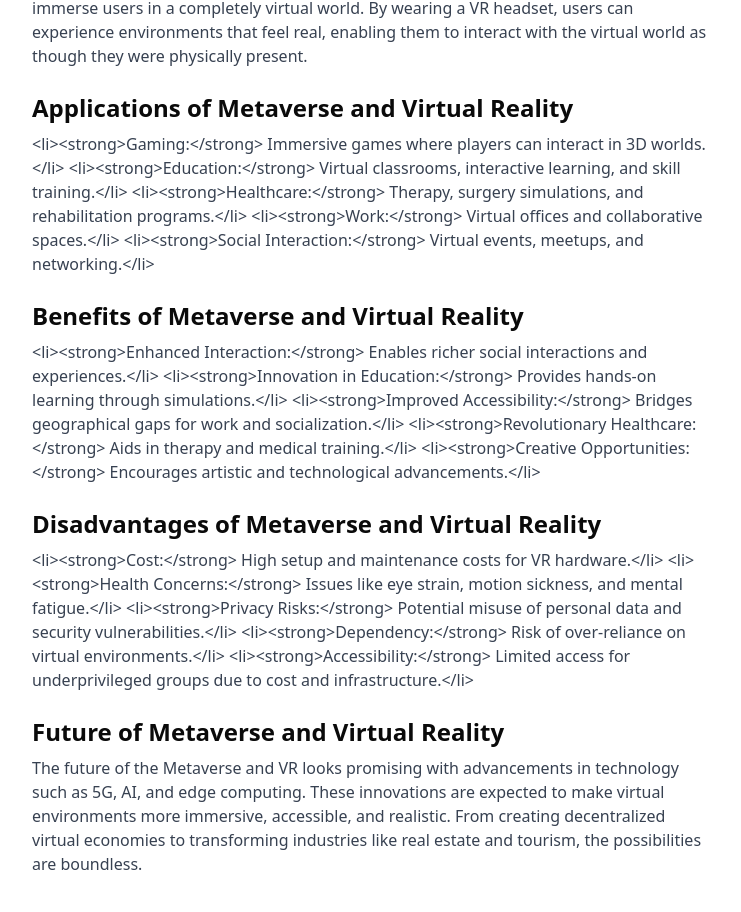
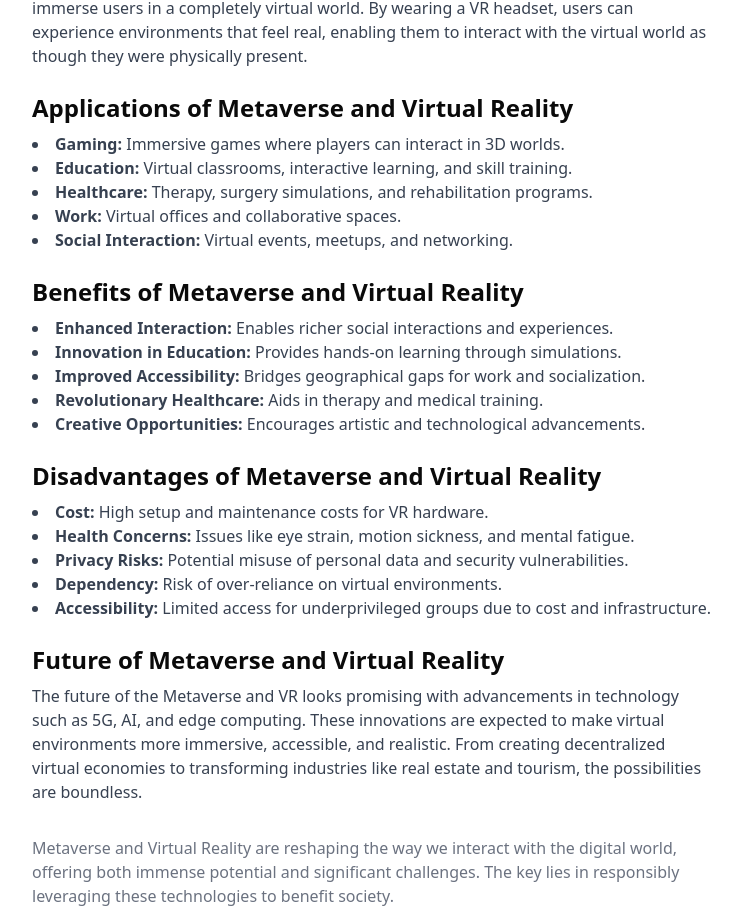
Before and after one commit to Samrasahaikh/sm-blog-website, a Next.js app: page /blog/metaverse in a window 1280 px wide. Shown: the part 840-1752 px from the top of the page, without its empty margins (268-1009 px from the left). Built offline with nearby package versions, Linux system fonts and the light colour scheme.

Commit message:
changes code

```diff
--- a/src/app/blog/metaverse/page.tsx
+++ b/src/app/blog/metaverse/page.tsx
@@ -65,33 +65,33 @@ const MetaverseAndVirtualReality = () => {
       <section className="mb-6">
         <h2 className="text-2xl font-semibold mb-2 fade-in">Applications of Metaverse and Virtual Reality</h2>
         <ul className="list-disc list-inside text-gray-700 mb-4 fade-in">
-          {`<li><strong>Gaming:</strong> Immersive games where players can interact in 3D worlds.</li>
+          <li><strong>Gaming:</strong> Immersive games where players can interact in 3D worlds.</li>
           <li><strong>Education:</strong> Virtual classrooms, interactive learning, and skill training.</li>
           <li><strong>Healthcare:</strong> Therapy, surgery simulations, and rehabilitation programs.</li>
           <li><strong>Work:</strong> Virtual offices and collaborative spaces.</li>
-          <li><strong>Social Interaction:</strong> Virtual events, meetups, and networking.</li>`}
+          <li><strong>Social Interaction:</strong> Virtual events, meetups, and networking.</li>
         </ul>
       </section>
 
       <section className="mb-6">
         <h2 className="text-2xl font-semibold mb-2 fade-in">Benefits of Metaverse and Virtual Reality</h2>
         <ul className="list-disc list-inside text-gray-700 mb-4 fade-in">
-          {`<li><strong>Enhanced Interaction:</strong> Enables richer social interactions and experiences.</li>
+          <li><strong>Enhanced Interaction:</strong> Enables richer social interactions and experiences.</li>
           <li><strong>Innovation in Education:</strong> Provides hands-on learning through simulations.</li>
           <li><strong>Improved Accessibility:</strong> Bridges geographical gaps for work and socialization.</li>
           <li><strong>Revolutionary Healthcare:</strong> Aids in therapy and medical training.</li>
-          <li><strong>Creative Opportunities:</strong> Encourages artistic and technological advancements.</li>`}
+          <li><strong>Creative Opportunities:</strong> Encourages artistic and technological advancements.</li>
         </ul>
       </section>
 
       <section className="mb-6">
         <h2 className="text-2xl font-semibold mb-2 fade-in">Disadvantages of Metaverse and Virtual Reality</h2>
         <ul className="list-disc list-inside text-gray-700 mb-4 fade-in">
-          {`<li><strong>Cost:</strong> High setup and maintenance costs for VR hardware.</li>
+          <li><strong>Cost:</strong> High setup and maintenance costs for VR hardware.</li>
           <li><strong>Health Concerns:</strong> Issues like eye strain, motion sickness, and mental fatigue.</li>
           <li><strong>Privacy Risks:</strong> Potential misuse of personal data and security vulnerabilities.</li>
           <li><strong>Dependency:</strong> Risk of over-reliance on virtual environments.</li>
-          <li><strong>Accessibility:</strong> Limited access for underprivileged groups due to cost and infrastructure.</li>`}
+          <li><strong>Accessibility:</strong> Limited access for underprivileged groups due to cost and infrastructure.</li>
         </ul>
       </section>
 
--- a/src/components/hero/hero-slider.tsx
+++ b/src/components/hero/hero-slider.tsx
@@ -37,7 +37,7 @@ export function CarouselPlugin() {
   return (
     <Carousel
       plugins={[plugin.current]}
-      className="lg:w-[1200px] md:w-[760px] md:h-[300px] lg:h-[500px] w-[360px] h-[260px] max-w-screen-2xl mx-auto"
+      className="lg:w-[1200px] md:w-[760px] md:h-[300px] lg:h-[500px] w-[350px] h-[250px] max-w-screen-2xl mx-auto"
       onMouseEnter={plugin.current.stop}
       onMouseLeave={plugin.current.reset}
     >
@@ -52,7 +52,7 @@ export function CarouselPlugin() {
                   alt={`Image ${index + 1}`}
                   width={500}
                   height={500}
-                  className="object-cover rounded-md lg:h-[490px] lg:w-[1500px] md:h-[290px] md:w-[760px] h-[250px] w-[370px]"
+                  className="object-cover rounded-md lg:h-[490px] lg:w-[1500px] md:h-[290px] md:w-[760px] h-[250px] w-[350px]"
                 />
 
                 {/* Text Overlay */}
--- a/src/components/ui/carousel.tsx
+++ b/src/components/ui/carousel.tsx
@@ -4,10 +4,8 @@ import * as React from "react"
 import useEmblaCarousel, {
   type UseEmblaCarouselType,
 } from "embla-carousel-react"
-import { ArrowLeft, ArrowRight } from "lucide-react"
+import { cn } from "@/lib/utils"
 
-import { cn } from "@/lib/utils"
-import { Button } from "@/components/ui/button"
 
 type CarouselApi = UseEmblaCarouselType[1]
 type UseCarouselParameters = Parameters<typeof useEmblaCarousel>
```
